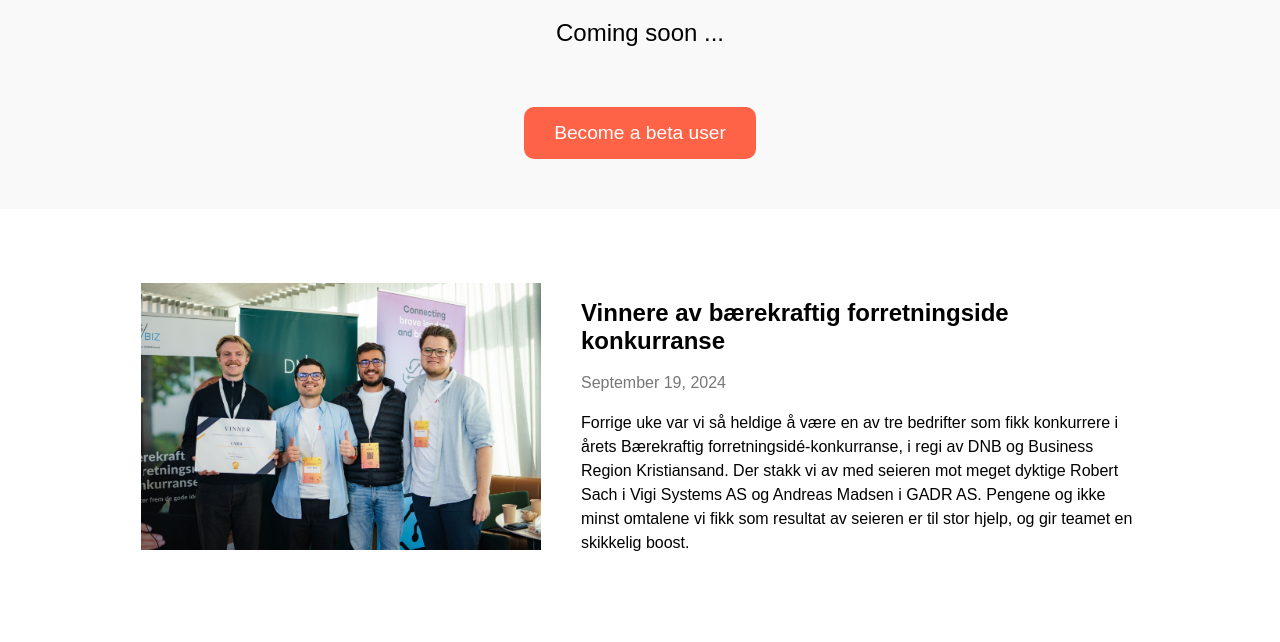
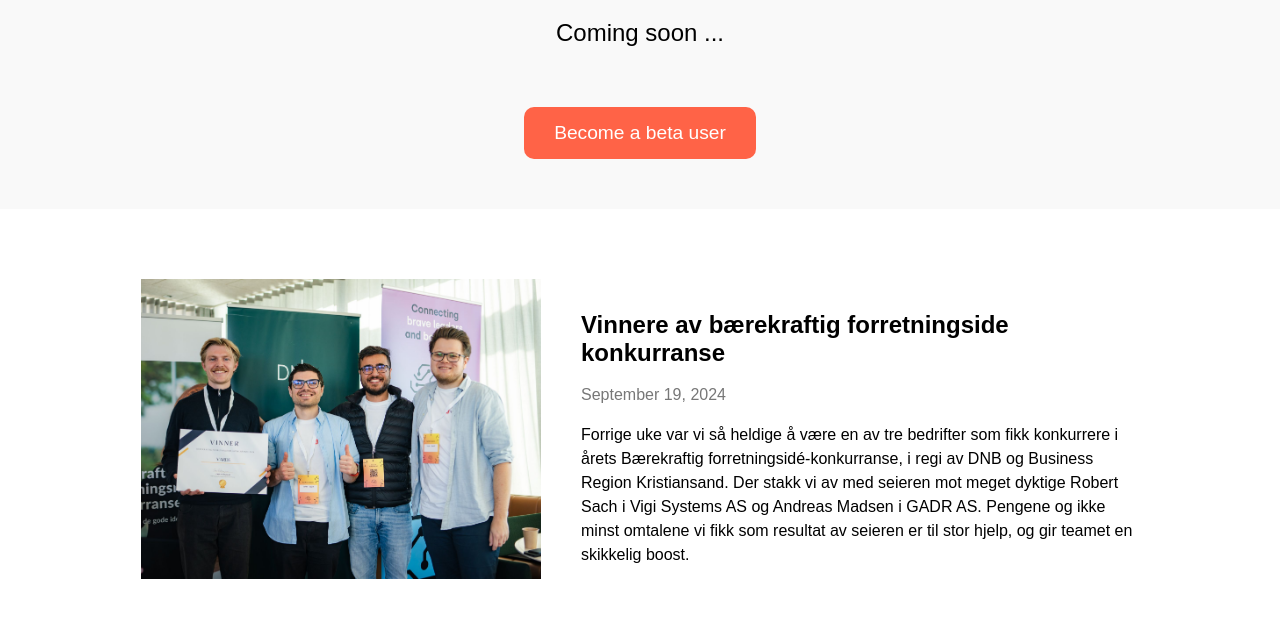
Before and after one commit to PeshangALO/varde-website, a plain HTML site: page index.html in a window 1280 px wide. Shown: the part 299-941 px from the top of the page. Drawn offline with Linux system fonts and the light colour scheme; grey boxes are pictures that could not be loaded.

Commit message:
fixed the styling

```diff
--- a/styles.css
+++ b/styles.css
@@ -167,7 +167,9 @@ nav a {
 .blog-image {
     width: 45%;
     max-width: 400px;
-    height: auto;
+    height: 300px; /* Set the desired height */
+    object-fit: cover; /* Crop the image from top and bottom */
+    object-position: center; /* Center the image */
     margin: 20px;
 }
 
```
